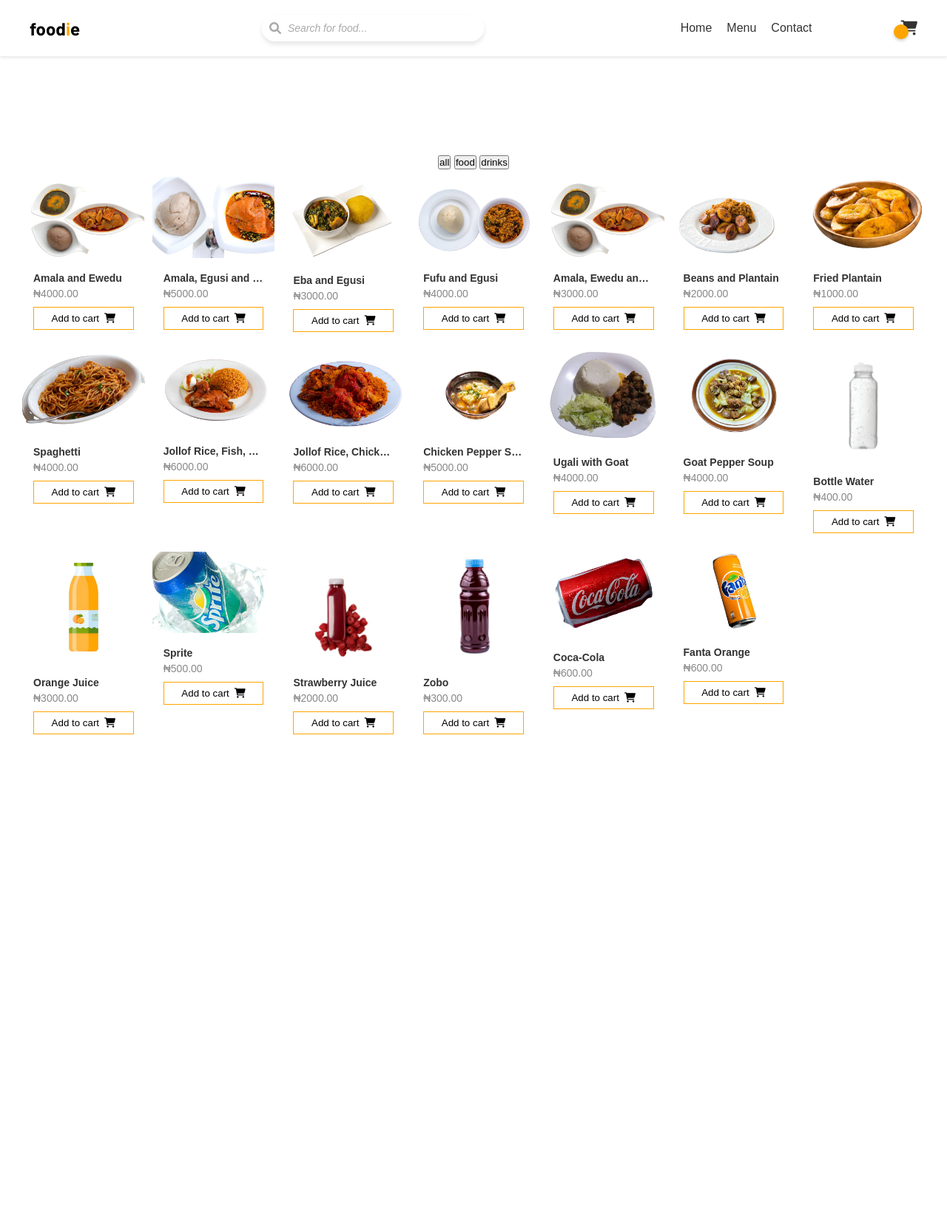
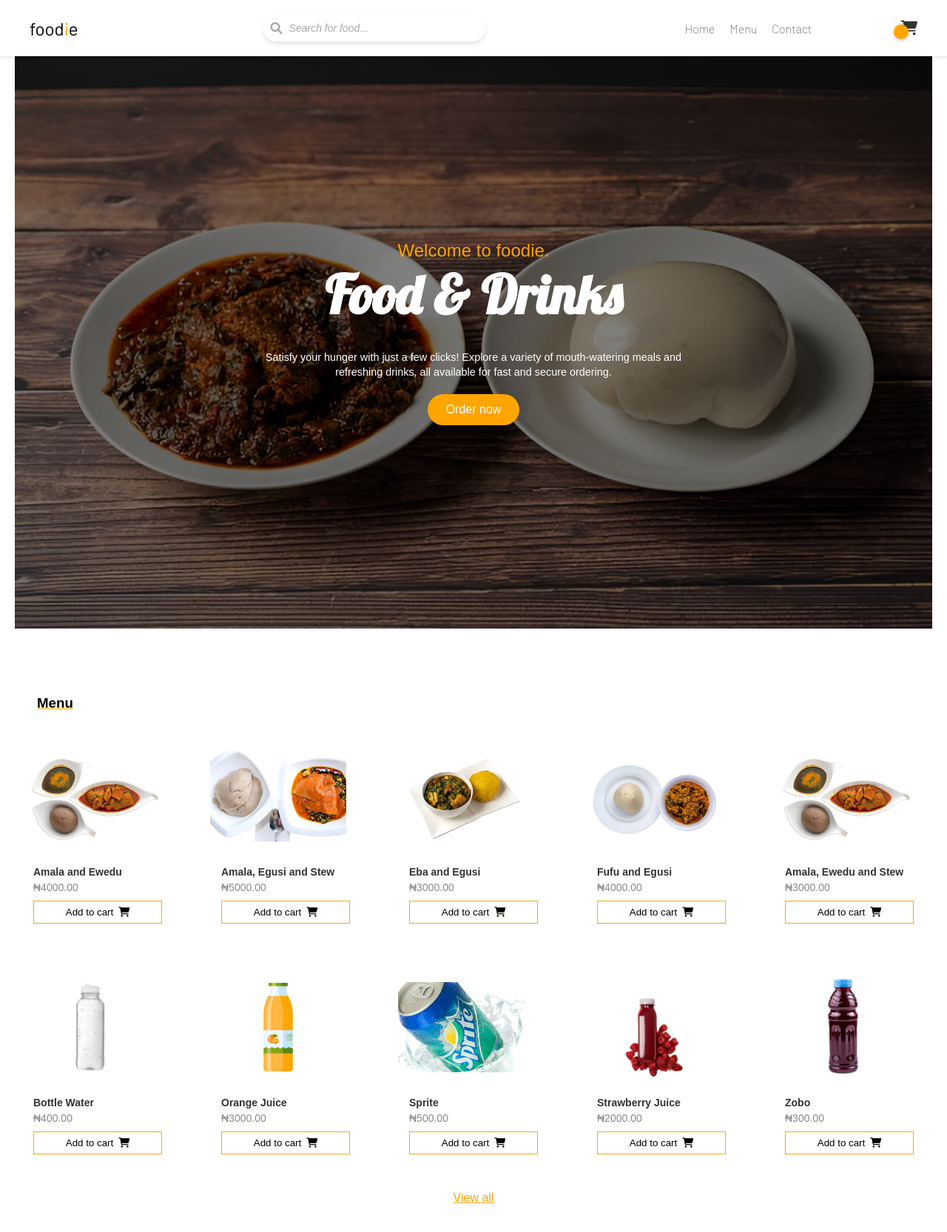
Before and after one commit to EnduranceApeh/food-ordering-app, a plain HTML site: page public/index.html in a window 1280 px wide. Shown: the whole page at 74% size. Before the commit the page ends 1038 px from the top, so only its background shows below. Drawn offline with Linux system fonts and the light colour scheme.

Commit message:
Added some animations and created the Hero section

```diff
--- a/public/index.html
+++ b/public/index.html
@@ -8,7 +8,11 @@
     <link href="https://cdnjs.cloudflare.com/ajax/libs/font-awesome/6.0.0-beta3/css/all.min.css" rel="stylesheet" />
     <link rel="preconnect" href="https://fonts.googleapis.com">
     <link rel="preconnect" href="https://fonts.gstatic.com" crossorigin>
-    <link href="https://fonts.googleapis.com/css2?family=Barlow:ital,wght@0,100;0,200;0,300;0,400;0,500;0,600;0,700;0,800;0,900;1,100;1,200;1,300;1,400;1,500;1,600;1,700;1,800;1,900&display=swap" rel="stylesheet">
+    <link rel="preconnect" href="https://fonts.gstatic.com" crossorigin>
+    <link href="https://fonts.googleapis.com/css2?family=Barlow:ital,wght@0,100;0,200;0,300;0,400;0,500;0,600;0,700;0,800;0,900;1,100;1,200;1,300;1,400;1,500;1,600;1,700;1,800;1,900&family=Dancing+Script:wght@400..700&family=Lobster&display=swap" rel="stylesheet">
+    <link rel="preconnect" href="https://fonts.gstatic.com" crossorigin>
+    <link href="https://fonts.googleapis.com/css2?family=Barlow:ital,wght@0,100;0,200;0,300;0,400;0,500;0,600;0,700;0,800;0,900;1,100;1,200;1,300;1,400;1,500;1,600;1,700;1,800;1,900&family=Caveat:wght@400..700&family=Dancing+Script:wght@400..700&family=Lobster&display=swap" rel="stylesheet">
+
 
     <link rel="stylesheet" href="/src/css/header.css" />
     <link rel="stylesheet" href="/src/css/style.css" />
@@ -21,22 +25,30 @@
 </head>
 <body>
     <div id="header"></div>
-    <section class="hero-section">
 
-    </section>
     <main>
-        <div class="hero"></div>
+        <section class="hero-section">
+            <div class="hero-content">
+                <h3>Welcome to foodie.</h3>
+                <h1 class="hero-text">Food & Drinks</h1>
+                <p>Satisfy your hunger with just a few clicks! Explore a variety of mouth-watering meals and refreshing drinks, all available for fast and secure ordering.</p>
+                <a href="#menu-section"><button class="hero-btn">Order now</button></a>
+            </div>
+
+        </section>
+
 
         <section id="menu-section">
             <div class="categories">
-                <button>all</button>
-                <button>food</button>
-                <button>drinks</button>
+                <h3 class="menu-text">Menu</h3>
             </div>
 
             <div class="menu js-menu">
 
             </div>
+           <div class="show-all">
+            <button class="view-more-btn" id="viewMoreBtn">View all</button>
+           </div>
         </section>
         <!--Pop Up-->
         <div id="modal-bg" class="modal">
--- a/src/css/header.css
+++ b/src/css/header.css
@@ -17,14 +17,17 @@ header {
     top: 0;
     right: 0;
     left: 0;
+    font-family: "Barlow", serif;
+    font-weight: 100;
+    font-style: normal;
 }
 .menu-toggle{
     display: none;
 }
 .logo h2 {
-    font-family: Barlow;
+    font-family: "Barlow", serif;
     font-size: 24px;
-    font-weight: bold;
+    font-weight: 400;
 }
 
 .logo .orange-text {
@@ -126,7 +129,7 @@ nav ul li a:hover {
     box-shadow: 0 2px 4px rgba(0, 0, 0, 0.2);
 }
 
-@media (max-width: 420px) {
+@media (max-width: 428px) {
     header{
         justify-content: center;
         align-items: center;
@@ -163,6 +166,6 @@ nav ul li a:hover {
         position: relative;
         top: -30px;
         font-size: 1.5rem;
-        margin-left: 195px;
+        margin-left: 160px;
     }
 }
--- a/src/css/style.css
+++ b/src/css/style.css
@@ -3,19 +3,104 @@
     padding: 0;
     box-sizing: border-box;
 }
+html{
+  scroll-behavior: smooth;
+}
 body{
-  font-family: Barlow;
+  font-family: "Barlow", serif;
+  font-weight: 100;
+  font-style: normal;
 }
-main{
-  margin-top: 190px;
-}
+
 a{
     text-decoration: none;
 }
+main{
+  margin-top: 30px;
+
+
+}
+.hero-section {
+  display: flex;
+  align-items: center;
+  justify-content: center;
+  background: linear-gradient(rgba(0, 0, 0, 0.5), rgba(0, 0, 0, 0.5)),
+  url('/public/images/drinks/backgrd.jpg'); /* Ensure correct image path */
+  background-repeat: no-repeat;
+  background-position: center;
+  background-size: cover;
+  width: 100%; /* Full width */
+  height: 100vh; /* Full viewport height */
+  min-height: 500px;
+}
+
+
+.hero-content {
+  text-align: center;
+  width: 50%;
+
+}
+.hero-content h3{
+  color: orange;
+  font-weight: 500;
+  font-size: 1.5rem;
+  animation: text-focus-in 1s linear 0s 1 normal none;
+
+}
+.hero-text {
+  font-size: 4.5rem;
+  color: #fff;
+  font-family: Lobster;
+
+  font-weight: bold;
+  margin-bottom: 15px;
+  animation: text-focus-in 1s linear 0s 1 normal none;
+}
+
+.hero-content p {
+  font-size: 0.9rem;
+  color: #fff;
+  font-weight: 100;
+  margin-top: 30px;
+  margin-bottom: 20px;
+  line-height: 1.4;
+  max-width: 100%;
+  animation: text-focus-in 1s linear 0s 1 normal none;
+}
+
+.hero-btn {
+  background: orange;
+  padding: 12px 25px;
+  font-size: 1rem;
+  color: white;
+  border: none;
+  border-radius: 30px;
+  cursor: pointer;
+}
+
+@keyframes text-focus-in {
+
+  0% {
+    filter:blur(12px);
+    opacity:0;
+  }
+  100% {
+    filter:blur(0);
+    opacity:1;
+  }
+}
+#menu-section{
+  margin-top: 90px;
+}
+.menu-text{
+  text-align: left;
+  margin: 30px;
+  text-decoration: underline orange;
+}
 .menu {
   display: grid;
-  gap: 10px;
-  grid-template-columns: repeat(auto-fit, minmax(150px, 1fr));
+  gap: 50px;
+  grid-template-columns: repeat(auto-fit, minmax(170px, 1fr));
   grid-auto-rows: minmax(200px, auto);
   justify-content: center;
   align-items: start;
@@ -28,6 +113,9 @@ a{
   background-color: #fff;
   overflow: hidden;
   text-align: center;
+  animation: appear linear;
+  animation-timeline: view();
+  animation-range: entry 0% cover 40%;
 }
 
 .menu-card div {
@@ -36,9 +124,21 @@ a{
 }
 
 .menu-card-img {
-  width: 100%;
+  width: 90%;
+  height: 230px;
   max-height: 150px;
   object-fit: contain;
+}
+
+@keyframes appear{
+  from{
+    opacity: 0;
+    scale: 0.5
+  }
+  to{
+    opacity: 1;
+    scale: 1;
+  }
 }
 
 .add-to-cart-btn {
@@ -86,6 +186,21 @@ a{
   text-decoration: underline;
 }
 
+
+.view-more-btn {
+  margin: 15px auto;
+  display: block;
+  padding: 10px;
+  color: orange;
+  background-color: #fff;
+  text-decoration: underline;
+  border: none;
+  cursor: pointer;
+  font-size: 16px;
+}
+.hidden-item {
+  display: none;
+}
   .cartTab {
     display: none;
     grid-template-rows: 70px 1fr 70px;
@@ -162,7 +277,8 @@ a{
 
   .details {
     width: 100%;
-    flex: 1;
+    display: flex;
+    flex-direction: column;
     color: #000;
   }
 
@@ -170,14 +286,13 @@ a{
     font-size: 1.0rem;
     font-weight: 500;
     margin-bottom: 10px;
-    display: block;
     text-align: left;
   }
 
   .price {
     font-size: 1rem;
     font-weight: 200;
-    display: block;
+    text-align: left;
 
   }
 
@@ -215,9 +330,8 @@ a{
     background-color: #fff;
     border: 1px solid #ddd;
     font-size: 1rem;
-    border-radius: 40px;
     max-width: 128px;
-    padding: 6px 10px;
+    padding: 10px 10px;
     font-size: 1rem;
     height: 20px;
     gap: 5px;
@@ -276,25 +390,81 @@ a{
 
   /* Media Query */
 
+  /* Responsive Design */
+@media (max-width: 900px) {
+  .hero-section {
+    flex-direction: column;
+    text-align: center;
+    height: auto;
+    padding: 40px 5%;
+  }
+
+  .hero-content {
+    width: 100%;
+  }
+
+  .hero-image {
+    width: 100%;
+    margin-top: 20px;
+  }
+
+  .hero-text {
+    font-size: 3rem;
+  }
+
+  .hero-content p {
+    font-size: 1.2rem;
+  }
+}
+
+
   /* Adjust for tablets */
-@media (max-width: 768px) {
+@media only screen and (max-width: 800px) {
   .menu {
     grid-template-columns: repeat(auto-fit, minmax(140px, 1fr));
     gap: 8px;
     padding: 5px;
   }
+  .add-to-cart-btn{
+    white-space: nowrap;
+    width: 100%;
+    overflow: hidden;
+  }
 }
 
 /* Adjust for mobile screens */
-@media (max-width: 480px) {
+@media (max-width: 428px){
+  .hero-section{
+
+    height: 100vh;
+  }
+  .hero-section h3{
+   font-size: 1.3rem;
+  }
+  .hero-section p{
+    font-size: 1rem;
+    width: 100%;
+  }
   .menu {
-    grid-template-columns: repeat(auto-fit, minmax(120px, 1fr));
-
+    margin-top: 60px;
+    grid-template-columns: repeat(2, minmax(120px, 1fr));
     gap: 9px;
     padding: 0;
+    justify-content: center;
+
   }
   .menu-card-img {
     width: 70%;
     height: 120px;
   }
+  .cartTab {
+    width: 100%;
+    max-width: 100vw;
+  }
+  .add-to-cart-btn{
+    text-align: left;
+    width: 100%;
+    max-width: 120px;
+    font-size: 12px;
+  }
 }
--- a/src/data/cart.js
+++ b/src/data/cart.js
@@ -110,9 +110,9 @@ function totalPrice() {
 
         <div class="details">
             <span class="name">${item.name}</span>
+            <span class="price js-price">₦${convertToNaira(item.price)}</span>
+            <div class="update-quantity">
 
-            <div class="update-quantity">
-            <span class="price js-price">₦${convertToNaira(item.price)}</span>
                 <div class="delete js-delete-item" data-item-id = ${item.id}>
                     <i class="fa-regular fa-trash-can delete-icon"></i>
                 </div>
--- a/src/js/menu.js
+++ b/src/js/menu.js
@@ -5,15 +5,33 @@ import { convertToNaira } from "./utility.js";
 let menu = {};
 const url = '/src/data/menu.json';
 
-// Call fetchData to initialize the process
+const itemsToShow = 4; // Number of items to display initially
+let isExpanded = false; // Track if "View More" is clicked
+
+async function loadMenu() {
+    try {
+        menu = await fetchData(url);
+        displayMenu(menu);
+    } catch (error) {
+        console.log(error);
+    }
+}
+
+
+
 function displayMenu(menu) {
     let html = '';
+    let totalItems = 0;
+
     Object.keys(menu).forEach(category => {
-        console.log(`Category: ${category}`);
+        menu[category].forEach((item, index) => {
+            totalItems++;
 
-        menu[category].forEach(item => {
+            // Add a "hidden-item" class if index >= itemsToShow
+            const hiddenClass = index > itemsToShow ? "hidden-item" : "";
+
             html += `
-          <div class="menu-card">
+              <div class="menu-card ${hiddenClass}">
                   <div>
                       <img class="menu-card-img" src="${item.image}" alt="">
                   </div>
@@ -22,36 +40,54 @@ function displayMenu(menu) {
                           <p class="name">${item.name}</p>
                       </a>
                       <p class="price">₦${convertToNaira(item.price)}</p>
-              <button class="add-to-cart-btn js-add-to-cart-icon" data-item-id="${item.id}">Add to cart<span><i class="fa-solid fa-cart-shopping"></i></span></button>
+                      <button class="add-to-cart-btn js-add-to-cart-icon" data-item-id="${item.id}">
+                          Add to cart<span><i class="fa-solid fa-cart-shopping"></i></span>
+                      </button>
                   </div>
               </div>
             `;
         });
     });
-    // Add the generated HTML to the menu container
-    document.querySelector('.js-menu').innerHTML = html;
-    // Log the menu to verify
-    console.log(`Rendered menu:`, menu);
-    // Add to cart functionality
-    document.querySelectorAll('.js-add-to-cart-icon')
-        .forEach((button) => {
+
+    // Insert the menu items into the container
+    const menuContainer = document.querySelector('.js-menu');
+    menuContainer.innerHTML = html;
+
+    // Add event listeners for add to cart
+    document.querySelectorAll('.js-add-to-cart-icon').forEach(button => {
         button.addEventListener('click', () => {
             const itemId = button.dataset.itemId;
             addTocart(itemId);
-            document.querySelector('.js-cart-count')
-                .innerHTML = cartQuantity();
-            renderCartUI()
+            document.querySelector('.js-cart-count').innerHTML = cartQuantity();
+            renderCartUI();
         });
     });
-}
 
-async function loadMenu() {
-    try{
-        menu = await fetchData(url)
-        displayMenu(menu)
-    } catch(error) {
-        console.log(error)
+    // Add event listener for View More button (after it's added to DOM)
+    const viewMoreBtn = document.getElementById("viewMoreBtn");
+    if (viewMoreBtn) {
+        viewMoreBtn.addEventListener("click", toggleViewMore);
     }
 }
 
+function toggleViewMore() {
+    const hiddenItems = document.querySelectorAll(".hidden-item");
+    const viewMoreBtn = document.getElementById("viewMoreBtn");
+
+    if (!isExpanded) {
+        // Show all items
+        console.log(hiddenItems)
+        hiddenItems.forEach(item => item.classList.remove("hidden-item"));
+        viewMoreBtn.textContent = "View Less";
+    } else {
+        // Hide the extra items again
+        hiddenItems.forEach(item => item.classList.add("hidden-item"));
+        viewMoreBtn.textContent = "View all";
+        loadMenu()
+        console.log(hiddenItems)
+    }
+
+    isExpanded = !isExpanded; // Toggle state
+}
+
 loadMenu();
```
Also changed, not shown: public/images/drinks/backgrd.jpg (added), public/images/drinks/bkg.jpg (added), public/images/drinks/bkg1.jpg (added), public/images/drinks/heroImg.jpg (added). Lines whose indentation alone changed are shown as unchanged.
